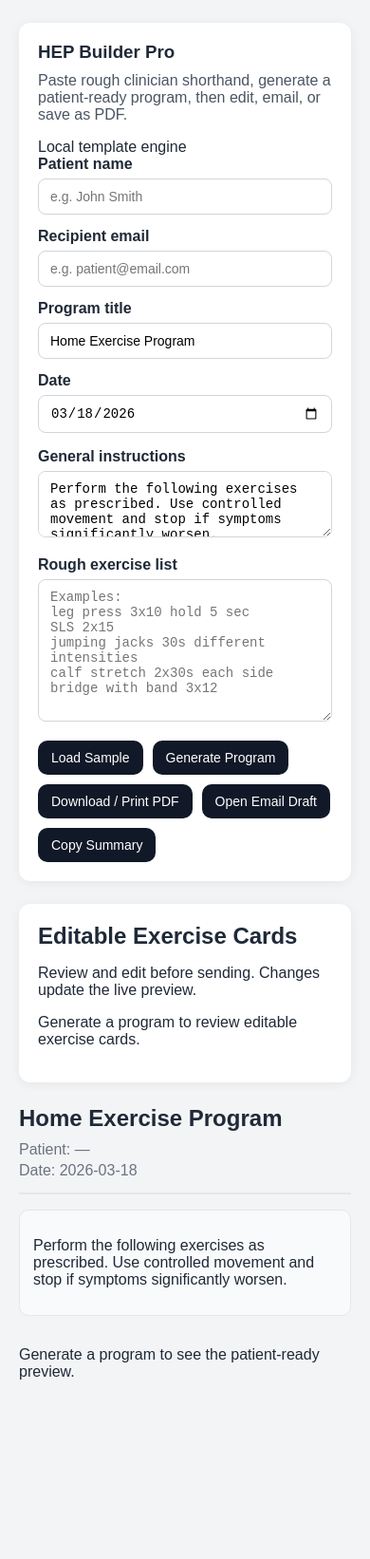
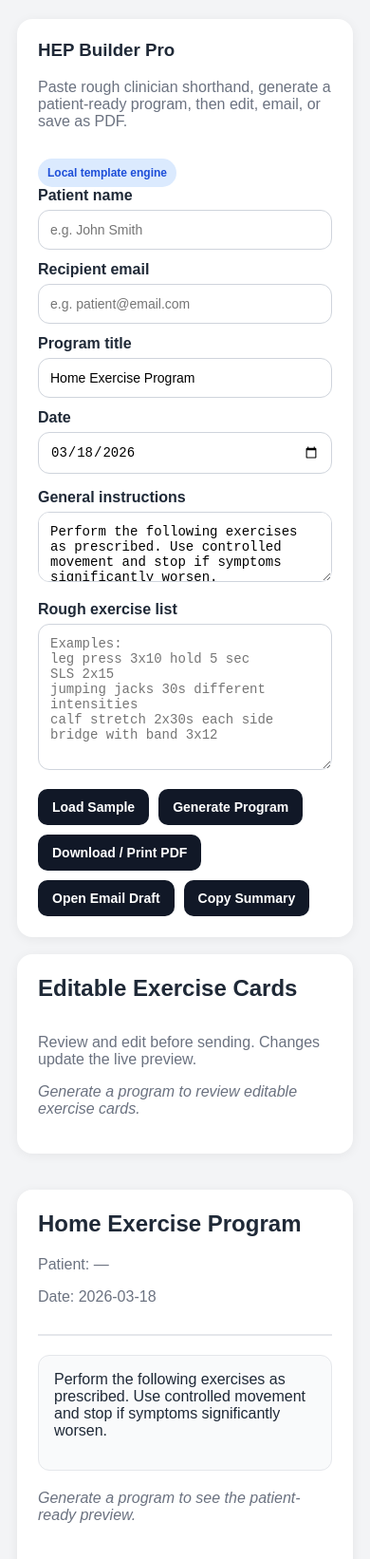
Before and after one commit to nickstergiadis/hep-text-parser, a plain HTML site: page index.html in a window 390 px wide. Shown: the whole page at 95% size. Before the commit the page ends 1518 px from the top, so only its background shows below. Drawn offline with Linux system fonts and the light colour scheme.

Commit message:
Update style.css

```diff
--- a/style.css
+++ b/style.css
@@ -1,210 +1,299 @@
-/* Base styles */
+:root {
+  --bg: #f3f4f6;
+  --card: #ffffff;
+  --text: #1f2937;
+  --muted: #6b7280;
+  --line: #e5e7eb;
+  --soft: #f9fafb;
+  --btn: #111827;
+  --accent: #dbeafe;
+}
+
+* { box-sizing: border-box; }
 body {
+  margin: 0;
   font-family: Arial, sans-serif;
-  margin: 0;
-  background: #f3f4f6;
-  color: #1f2937;
+  background: var(--bg);
+  color: var(--text);
 }
 
 .container {
-  max-width: 1000px;
-  margin: 24px auto 48px;
-  padding: 0 20px;
+  max-width: 1380px;
+  margin: 20px auto 40px;
+  padding: 0 18px;
 }
 
-h1, h2, h3 {
-  margin-top: 0;
-  margin-bottom: 10px;
+.app-layout {
+  display: grid;
+  grid-template-columns: minmax(620px, 1.2fr) minmax(420px, 1fr);
+  gap: 20px;
+  align-items: start;
 }
 
-.subtitle {
-  color: #4b5563;
-  margin-top: 0;
+.workspace-column,
+.preview-column {
+  min-width: 0;
 }
 
-.card {
-  background: #ffffff;
-  border-radius: 12px;
-  padding: 20px;
-  margin-bottom: 24px;
-  box-shadow: 0 2px 12px rgba(0, 0, 0, 0.06);
+.card,
+.program-sheet {
+  background: var(--card);
+  border-radius: 16px;
+  padding: 22px;
+  box-shadow: 0 2px 12px rgba(0,0,0,0.06);
 }
 
-.intro-card details {
-  margin-top: 12px;
+.card { margin-bottom: 18px; }
+
+.preview-column .program-sheet {
+  position: sticky;
+  top: 16px;
+  min-height: calc(100vh - 32px);
+  overflow: auto;
 }
 
-details summary {
-  cursor: pointer;
-  font-weight: 600;
-  margin-bottom: 8px;
+.editor-shell #editorList {
+  max-height: 48vh;
+  overflow: auto;
+  padding-right: 4px;
 }
 
-details ol {
-  margin-left: 20px;
-  margin-top: 0;
-  margin-bottom: 0;
+.header-row,
+.section-title-row,
+.program-header,
+.exercise-top,
+.editor-header {
+  display: flex;
+  justify-content: space-between;
+  gap: 14px;
+  align-items: flex-start;
 }
 
-details li {
-  margin: 6px 0;
+h1,h2,h3,h4,p { margin-top: 0; }
+.subtitle,
+.section-note,
+.muted,
+.helper {
+  color: var(--muted);
+}
+
+.badge {
+  background: var(--accent);
+  color: #1d4ed8;
+  padding: 8px 10px;
+  border-radius: 999px;
+  font-size: 12px;
+  font-weight: 700;
+  white-space: nowrap;
+}
+
+.grid {
+  display: grid;
+  gap: 12px;
+}
+
+.two-col {
+  grid-template-columns: repeat(2, minmax(0, 1fr));
+  margin-bottom: 16px;
+}
+
+.three-col {
+  grid-template-columns: repeat(3, minmax(0, 1fr));
 }
 
 label {
   display: block;
-  font-weight: 600;
   margin-bottom: 6px;
+  font-weight: 700;
 }
 
 input,
 textarea {
   width: 100%;
-  box-sizing: border-box;
-  padding: 10px 12px;
+  border: 1px solid #cfd4dc;
+  border-radius: 12px;
+  padding: 12px;
   font-size: 14px;
-  border: 1px solid #d1d5db;
-  border-radius: 8px;
   background: #fff;
 }
 
-.grid {
-  display: grid;
-  grid-template-columns: repeat(auto-fit, minmax(220px, 1fr));
-  gap: 14px;
-  margin-bottom: 16px;
-}
-
-.field-block {
-  margin-bottom: 16px;
-}
+textarea { resize: vertical; }
+.field-block { margin-bottom: 16px; }
 
 .button-row {
   display: flex;
+  gap: 10px;
   flex-wrap: wrap;
-  gap: 10px;
-  margin-top: 14px;
 }
 
 button {
   border: none;
   border-radius: 10px;
-  padding: 10px 14px;
-  background: #111827;
-  color: #ffffff;
+  padding: 11px 15px;
+  background: var(--btn);
+  color: #fff;
   cursor: pointer;
   font-size: 14px;
+  font-weight: 700;
 }
 
-button:hover {
-  opacity: 0.93;
-}
+button:hover { opacity: 0.95; }
 
-.program-card {
-  position: relative;
-}
-
-.program-header {
-  border-bottom: 2px solid #e5e7eb;
-  margin-bottom: 16px;
-  padding-bottom: 10px;
-}
-
-.muted {
-  color: #6b7280;
-  margin: 4px 0;
-}
-
-.intro-box {
-  background: #f9fafb;
-  border: 1px solid #e5e7eb;
-  border-radius: 10px;
-  padding: 12px 14px;
-  margin-bottom: 16px;
-}
-
+#editorList,
 .exercise-list {
   display: grid;
   gap: 14px;
-  margin-bottom: 16px;
 }
 
+.editor-card,
 .exercise-card {
-  background: #ffffff;
-  border: 1px solid #e5e7eb;
-  border-radius: 10px;
+  border: 1px solid var(--line);
+  border-radius: 14px;
   padding: 16px;
+  background: #fff;
 }
 
-.exercise-top {
-  display: flex;
-  justify-content: space-between;
-  align-items: flex-start;
-  margin-bottom: 8px;
+.editor-card {
+  background: var(--soft);
 }
 
 .exercise-name {
-  font-size: 18px;
+  font-size: 22px;
   font-weight: 700;
   margin: 0;
-  word-break: break-word;
 }
 
 .exercise-dose {
   font-size: 14px;
-  font-weight: 600;
+  font-weight: 700;
   white-space: nowrap;
 }
 
-.exercise-instructions {
-  margin-top: 8px;
-  padding-left: 20px;
+.instructions-list {
+  margin: 8px 0 0 18px;
+  padding: 0;
+  line-height: 1.55;
 }
 
-.exercise-instructions li {
-  margin: 4px 0;
+.instructions-list li { margin-bottom: 5px; }
+
+
+.video-links {
+  margin-top: 10px;
 }
 
-.exercise-notes {
-  margin-top: 8px;
-  color: #374151;
+.video-links ul {
+  margin: 6px 0 0 18px;
+  padding: 0;
 }
 
-.exercise-video {
-  margin-top: 8px;
+.video-links a {
+  color: #1d4ed8;
+  font-weight: 700;
+  text-decoration: underline;
+}
+.note-box {
+  margin-top: 10px;
+  padding: 10px 12px;
+  background: var(--soft);
+  border-radius: 10px;
+  border: 1px solid var(--line);
 }
 
-.exercise-video a {
-  color: #2563eb;
-  text-decoration: underline;
+.program-header {
+  border-bottom: 2px solid var(--line);
+  padding-bottom: 14px;
+  margin-bottom: 20px;
 }
 
-.helper-text {
-  color: #4b5563;
-  margin-top: 0;
-  margin-bottom: 10px;
+.intro-box {
+  background: var(--soft);
+  border: 1px solid var(--line);
+  border-radius: 12px;
+  padding: 16px;
+  margin-bottom: 20px;
 }
 
-.editable-card {
-  border: 1px solid #e5e7eb;
-  border-radius: 10px;
-  padding: 16px;
-  margin-bottom: 12px;
-  background: #ffffff;
+.empty {
+  color: var(--muted);
+  font-style: italic;
 }
 
-.editable-grid {
-  display: grid;
-  grid-template-columns: repeat(auto-fit, minmax(200px, 1fr));
-  gap: 12px;
-  margin-bottom: 10px;
+.small-label {
+  font-size: 12px;
+  color: var(--muted);
+  font-weight: 700;
+  text-transform: uppercase;
+  letter-spacing: 0.04em;
 }
 
-@media (max-width: 700px) {
-  .exercise-dose {
-    white-space: normal;
+.raw-chip {
+  display: inline-block;
+  margin-top: 8px;
+  background: #eef2ff;
+  color: #4338ca;
+  border-radius: 999px;
+  padding: 5px 9px;
+  font-size: 12px;
+}
+
+@media (max-width: 1080px) {
+  .app-layout {
+    grid-template-columns: 1fr;
   }
-  .exercise-top {
-    flex-direction: column;
-    gap: 4px;
+  .preview-column .program-sheet {
+    position: static;
+    min-height: 560px;
+    overflow: visible;
+  }
+  .editor-shell #editorList {
+    max-height: none;
+    overflow: visible;
+    padding-right: 0;
   }
 }
+
+@media (max-width: 760px) {
+  .two-col,
+  .three-col {
+    grid-template-columns: 1fr;
+  }
+  .header-row,
+  .section-title-row,
+  .program-header,
+  .exercise-top,
+  .editor-header {
+    flex-direction: column;
+  }
+  .exercise-dose { white-space: normal; }
+}
+
+@media print {
+  body { background: #fff; }
+  .no-print { display: none !important; }
+  .container {
+    max-width: 100%;
+    margin: 0;
+    padding: 0;
+  }
+  .app-layout {
+    display: block;
+  }
+  .preview-column .program-sheet,
+  .program-sheet {
+    box-shadow: none;
+    border-radius: 0;
+    padding: 0;
+    min-height: auto;
+    overflow: visible;
+    position: static;
+  }
+  .exercise-card {
+    page-break-inside: avoid;
+    break-inside: avoid;
+  }
+  @page {
+    size: auto;
+    margin: 16mm;
+  }
+}
```
